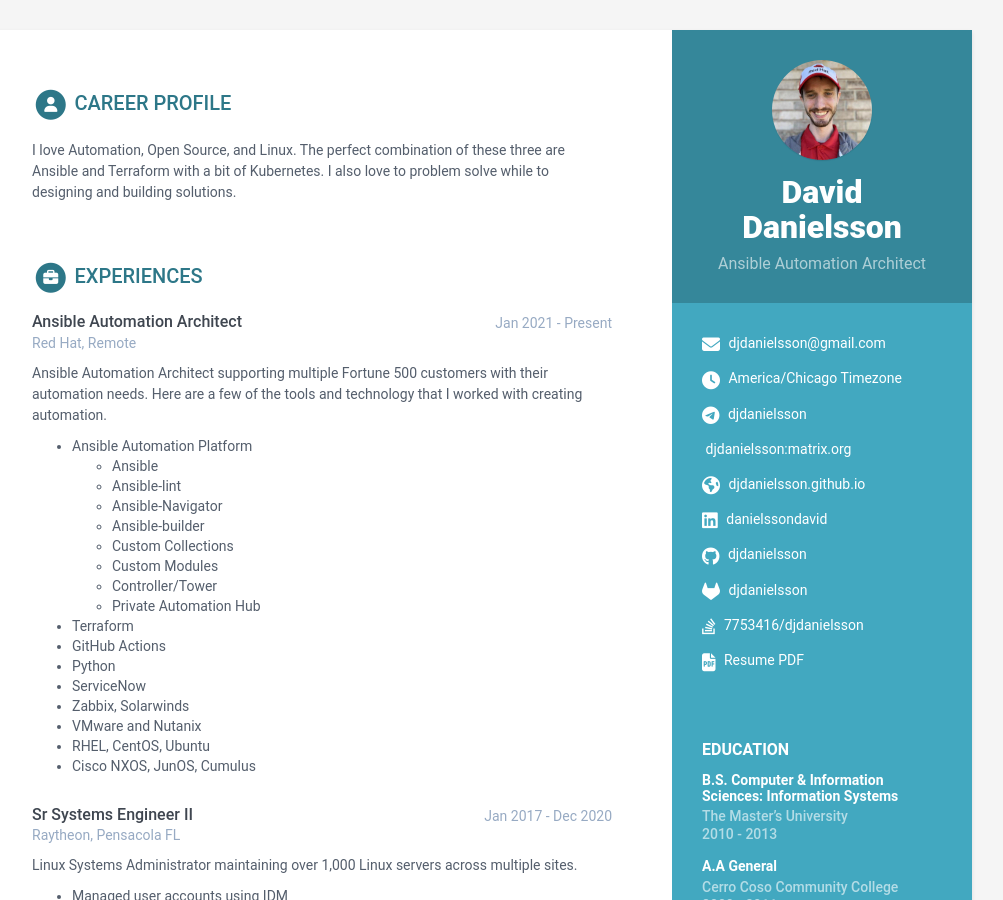
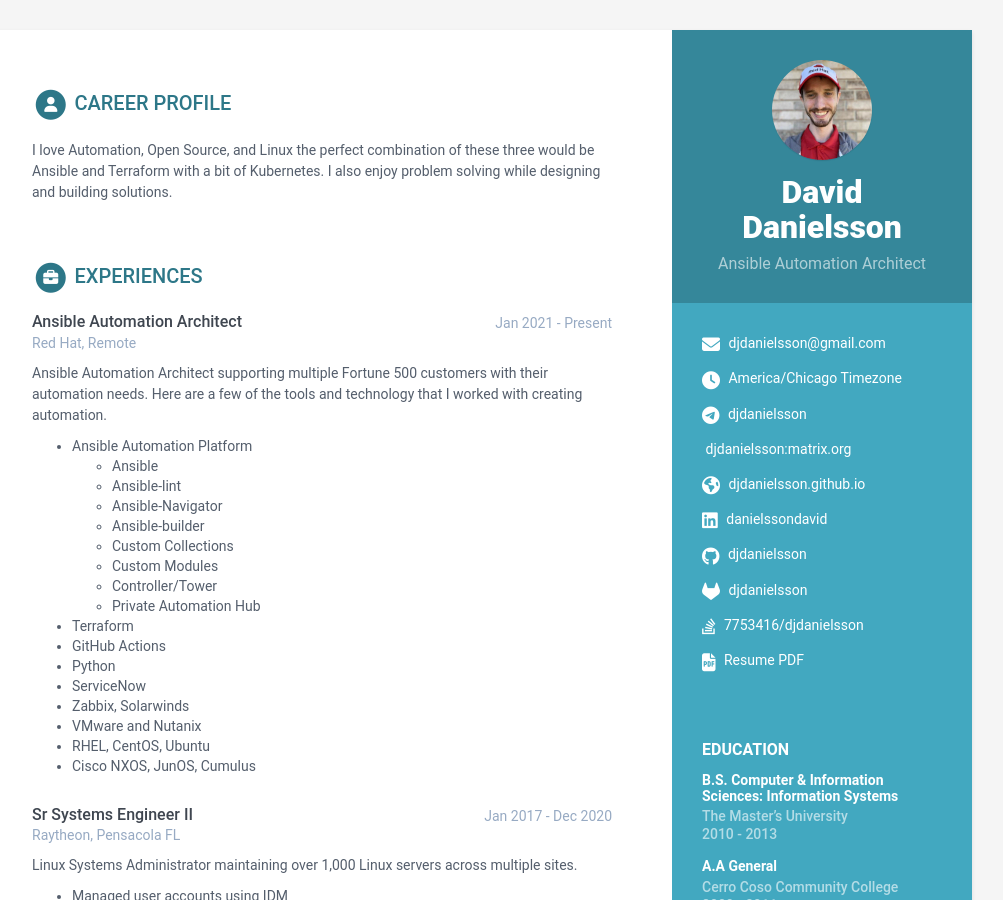
Before and after one commit to djdanielsson/djdanielsson.github.io, a Jekyll site: the page built from index.html, in a window 1280 px wide and 900 px high. Shown: the whole window, without its empty margins (168-1171 px from the left). Built offline with Jekyll 4.4.1, drawn with Linux system fonts in a browser that asks for light colours; a style sheet for code colours, icons or effects is not loaded.

Commit message:
Update data.yml

```diff
--- a/_data/data.yml
+++ b/_data/data.yml
@@ -51,9 +51,9 @@ sidebar:
 career-profile:
     title: Career Profile
     summary: |
-      I love Automation, Open Source, and Linux. The perfect combination of these three
-      are Ansible and Terraform with a bit of Kubernetes. I also love to problem solve
-      while to designing and building solutions.
+      I love Automation, Open Source, and Linux the perfect combination of these three
+      would be Ansible and Terraform with a bit of Kubernetes. I also enjoy problem solving
+      while designing and building solutions.
 
 education:
     title: Education
```
